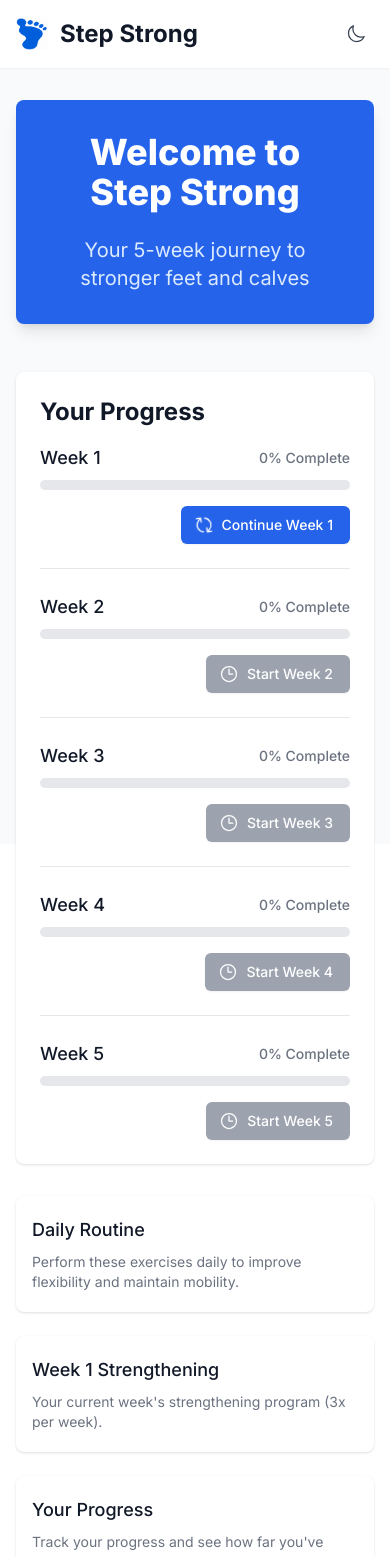
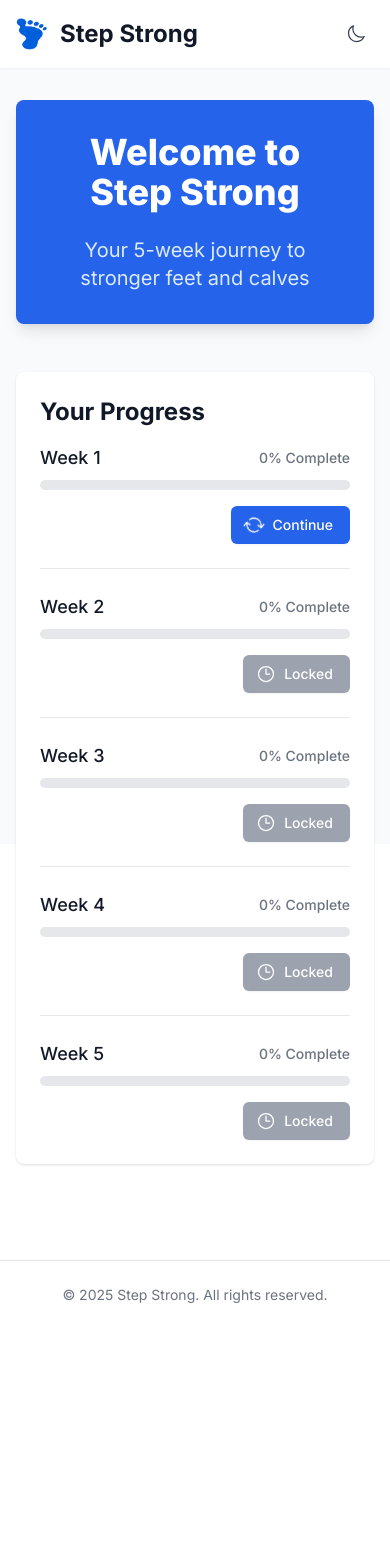
Before and after one commit to cdcunha/step-strong, a Next.js app: page / in a window 390 px wide. Shown: the top 1557 px of the page. After the commit the page ends 1329 px from the top, so only its background shows below. Built offline with nearby package versions, Linux system fonts and the light colour scheme.

Commit message:
Update to deploy on Vercel

```diff
--- a/next.config.js
+++ b/next.config.js
@@ -10,11 +10,9 @@ const nextConfig = {
     });
     return config;
   },
-  // Add support for static exports
-  output: 'export',
-  // Configure images for static export
+  // Configure images for Vercel
   images: {
-    unoptimized: true,
+    domains: ['vercel.com'],
   },
 };
 
--- a/package.json
+++ b/package.json
@@ -11,6 +11,7 @@
   "dependencies": {
     "@headlessui/react": "^1.7.17",
     "@heroicons/react": "^2.2.0",
+    "@vercel/speed-insights": "^1.2.0",
     "date-fns": "^2.30.0",
     "framer-motion": "^10.18.0",
     "next": "^14.1.0",
--- /dev/null
+++ b/src/app/home-content.tsx
@@ -0,0 +1,76 @@
+'use client';
+
+import Link from 'next/link';
+import { useAppContext } from '@/components/providers';
+import { CheckCircleIcon, ClockIcon, ArrowPathIcon } from '@heroicons/react/24/outline';
+
+export default function HomeContent() {
+  const { currentWeek, weeklyProgress, isWeekComplete } = useAppContext();
+
+  return (
+    <div className="max-w-7xl mx-auto px-4 sm:px-6 lg:px-8 py-8">
+      <div className="text-center mb-12 bg-blue-600 dark:bg-blue-900 p-8 rounded-lg shadow-lg transition-colors duration-200">
+        <h1 className="text-4xl font-extrabold text-white sm:text-5xl sm:tracking-tight lg:text-6xl">
+          Welcome to Step Strong
+        </h1>
+        <p className="mt-6 max-w-2xl mx-auto text-xl text-blue-100 dark:text-blue-200">
+          Your 5-week journey to stronger feet and calves
+        </p>
+      </div>
+
+      <div className="bg-white dark:bg-gray-800 shadow rounded-lg p-6 mb-8 transition-colors duration-200">
+        <h2 className="text-2xl font-bold text-gray-900 dark:text-white mb-4">Your Progress</h2>
+        <div className="space-y-6">
+          {[1, 2, 3, 4, 5].map((week) => (
+            <div key={week} className="border-b border-gray-200 pb-6 last:border-0 last:pb-0">
+              <div className="flex items-center justify-between mb-2">
+                <h3 className="text-lg font-medium text-gray-900 dark:text-gray-100">
+                  Week {week} {isWeekComplete(week) && '(Completed)'}
+                </h3>
+                <span className="text-sm font-medium text-gray-500 dark:text-gray-400">
+                  {weeklyProgress[week] || 0}% Complete
+                </span>
+              </div>
+              <div className="w-full bg-gray-200 dark:bg-gray-700 rounded-full h-2.5">
+                <div
+                  className="bg-blue-600 h-2.5 rounded-full"
+                  style={{ width: `${weeklyProgress[week] || 0}%` }}
+                />
+              </div>
+              <div className="mt-4 flex justify-end">
+                <Link
+                  href={`/week/${week}`}
+                  className={`inline-flex items-center px-4 py-2 border border-transparent text-sm font-medium rounded-md shadow-sm text-white ${
+                    currentWeek < week && !isWeekComplete(week - 1) && week > 1
+                      ? 'bg-gray-400 cursor-not-allowed'
+                      : 'bg-blue-600 hover:bg-blue-700'
+                  }`}
+                  aria-disabled={
+                    currentWeek < week && !isWeekComplete(week - 1) && week > 1
+                  }
+                >
+                  {currentWeek > week || isWeekComplete(week) ? (
+                    <>
+                      <CheckCircleIcon className="-ml-1 mr-2 h-5 w-5" />
+                      View
+                    </>
+                  ) : currentWeek === week ? (
+                    <>
+                      <ArrowPathIcon className="animate-spin -ml-1 mr-2 h-5 w-5" />
+                      Continue
+                    </>
+                  ) : (
+                    <>
+                      <ClockIcon className="-ml-1 mr-2 h-5 w-5" />
+                      Locked
+                    </>
+                  )}
+                </Link>
+              </div>
+            </div>
+          ))}
+        </div>
+      </div>
+    </div>
+  );
+}
--- a/src/app/page.tsx
+++ b/src/app/page.tsx
@@ -1,116 +1,24 @@
-'use client';
+import { Suspense } from 'react';
+import dynamic from 'next/dynamic';
 
-import Link from 'next/link';
-import { useAppContext } from '@/components/providers';
-import { CheckCircleIcon, ClockIcon, ArrowPathIcon } from '@heroicons/react/24/outline';
+// Dynamically import the client component with SSR disabled
+const HomeContent = dynamic(() => import('./home-content'), {
+  ssr: false,
+  loading: () => (
+    <div className="flex items-center justify-center min-h-screen">
+      <div className="animate-spin rounded-full h-12 w-12 border-t-2 border-b-2 border-blue-500"></div>
+    </div>
+  ),
+});
 
 export default function Home() {
-  const { currentWeek, weeklyProgress, isWeekComplete } = useAppContext();
-
   return (
-    <div className="max-w-7xl mx-auto px-4 sm:px-6 lg:px-8 py-8">
-      <div className="text-center mb-12 bg-blue-600 dark:bg-blue-900 p-8 rounded-lg shadow-lg transition-colors duration-200">
-        <h1 className="text-4xl font-extrabold text-white sm:text-5xl sm:tracking-tight lg:text-6xl">
-          Welcome to Step Strong
-        </h1>
-        <p className="mt-6 max-w-2xl mx-auto text-xl text-blue-100 dark:text-blue-200">
-          Your 5-week journey to stronger feet and calves
-        </p>
+    <Suspense fallback={
+      <div className="flex items-center justify-center min-h-screen">
+        <div className="animate-spin rounded-full h-12 w-12 border-t-2 border-b-2 border-blue-500"></div>
       </div>
-
-      <div className="bg-white dark:bg-gray-800 shadow rounded-lg p-6 mb-8 transition-colors duration-200">
-        <h2 className="text-2xl font-bold text-gray-900 dark:text-white mb-4">Your Progress</h2>
-        <div className="space-y-6">
-          {[1, 2, 3, 4, 5].map((week) => (
-            <div key={week} className="border-b border-gray-200 pb-6 last:border-0 last:pb-0">
-              <div className="flex items-center justify-between mb-2">
-                <h3 className="text-lg font-medium text-gray-900 dark:text-gray-100">
-                  Week {week} {isWeekComplete(week) && '(Completed)'}
-                </h3>
-                <span className="text-sm font-medium text-gray-500 dark:text-gray-400">
-                  {weeklyProgress[week] || 0}% Complete
-                </span>
-              </div>
-              <div className="w-full bg-gray-200 dark:bg-gray-700 rounded-full h-2.5">
-                <div
-                  className="bg-blue-600 h-2.5 rounded-full"
-                  style={{ width: `${weeklyProgress[week] || 0}%` }}
-                />
-              </div>
-              <div className="mt-4 flex justify-end">
-                <Link
-                  href={`/week/${week}`}
-                  className={`inline-flex items-center px-4 py-2 border border-transparent text-sm font-medium rounded-md shadow-sm text-white ${
-                    currentWeek < week && !isWeekComplete(week - 1) && week > 1
-                      ? 'bg-gray-400 cursor-not-allowed'
-                      : 'bg-blue-600 hover:bg-blue-700'
-                  }`}
-                  aria-disabled={
-                    currentWeek < week && !isWeekComplete(week - 1) && week > 1
-                  }
-                >
-                  {isWeekComplete(week) ? (
-                    <>
-                      <CheckCircleIcon className="-ml-1 mr-2 h-5 w-5" />
-                      View Week {week}
-                    </>
-                  ) : currentWeek === week ? (
-                    <>
-                      <ArrowPathIcon className="-ml-1 mr-2 h-5 w-5 animate-spin" />
-                      Continue Week {week}
-                    </>
-                  ) : (
-                    <>
-                      <ClockIcon className="-ml-1 mr-2 h-5 w-5" />
-                      Start Week {week}
-                    </>
-                  )}
-                </Link>
-              </div>
-            </div>
-          ))}
-        </div>
-      </div>
-
-      <div className="grid grid-cols-1 gap-6 sm:grid-cols-2 lg:grid-cols-3">
-        <Link
-          href="/daily-routine"
-          className="bg-white overflow-hidden shadow rounded-lg hover:shadow-md transition-shadow duration-200"
-        >
-          <div className="px-4 py-5 sm:p-6">
-            <h3 className="text-lg font-medium text-gray-900">Daily Routine</h3>
-            <p className="mt-2 text-sm text-gray-500">
-              Perform these exercises daily to improve flexibility and maintain mobility.
-            </p>
-          </div>
-        </Link>
-
-        <Link
-          href={`/week/${currentWeek}`}
-          className="bg-white overflow-hidden shadow rounded-lg hover:shadow-md transition-shadow duration-200"
-        >
-          <div className="px-4 py-5 sm:p-6">
-            <h3 className="text-lg font-medium text-gray-900">
-              Week {currentWeek} Strengthening
-            </h3>
-            <p className="mt-2 text-sm text-gray-500">
-              Your current week's strengthening program (3x per week).
-            </p>
-          </div>
-        </Link>
-
-        <Link
-          href="/progress"
-          className="bg-white overflow-hidden shadow rounded-lg hover:shadow-md transition-shadow duration-200"
-        >
-          <div className="px-4 py-5 sm:p-6">
-            <h3 className="text-lg font-medium text-gray-900">Your Progress</h3>
-            <p className="mt-2 text-sm text-gray-500">
-              Track your progress and see how far you've come.
-            </p>
-          </div>
-        </Link>
-      </div>
-    </div>
+    }>
+      <HomeContent />
+    </Suspense>
   );
 }
```
Also changed, not shown: 1 other file (tests, documents, lock files or other folders).
